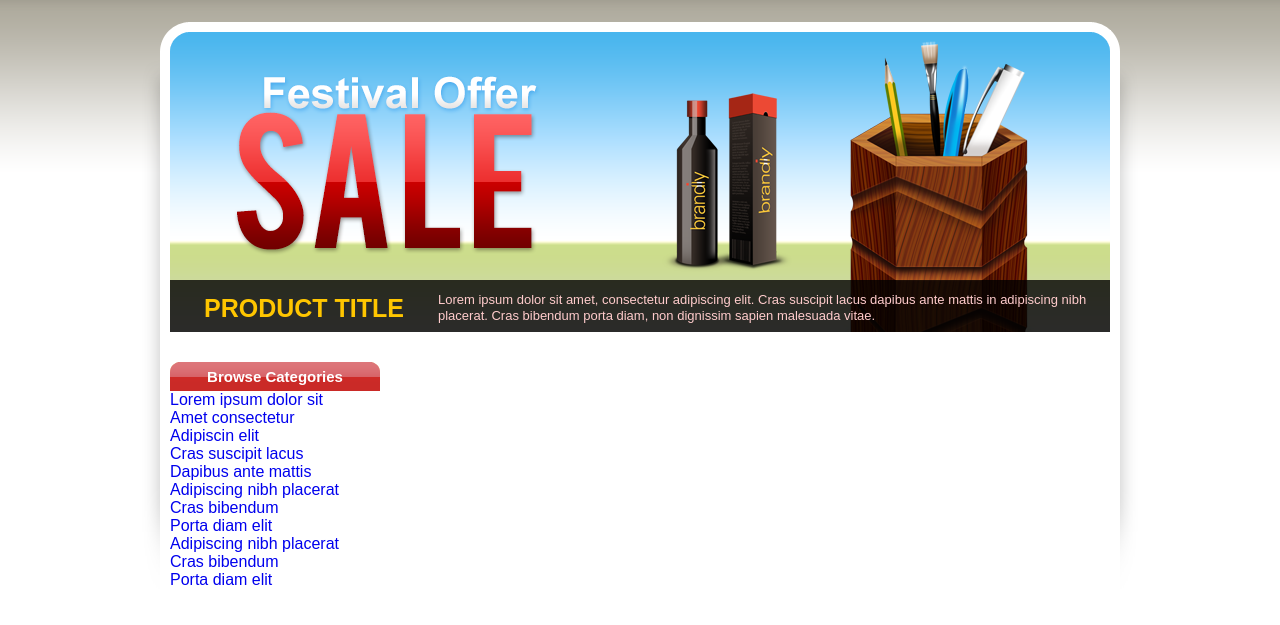
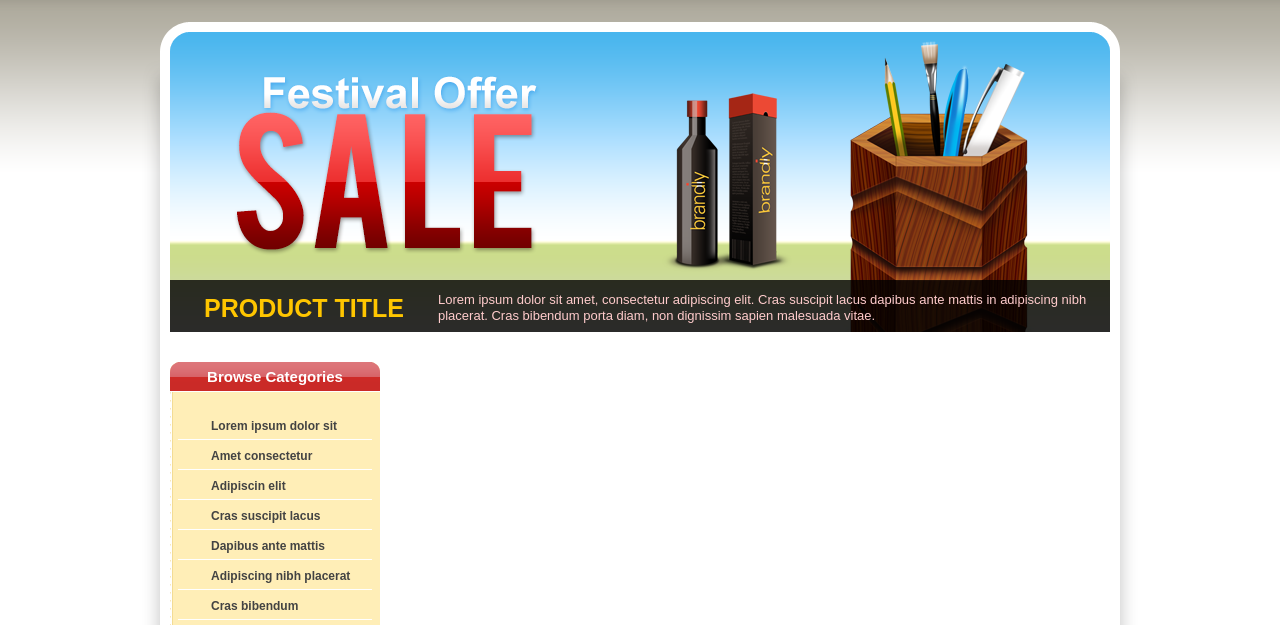
Before and after one commit to PandaJJ5286/Ecommerce-Website, a plain HTML site: page index.html in a window 1280 px wide. Shown: the part 175-800 px from the top of the page. Drawn offline with Linux system fonts and the light colour scheme.

Commit message:
lesson5(3)

```diff
--- a/index.html
+++ b/index.html
@@ -61,8 +61,8 @@
 					<div id="side">
 						<div class="module_menu">
 							<h2><strong><span>Browse Categories</span></strong></h2>
-							<div>
-	 							<ul class="module_menu">
+							<div class="list">
+	 							<ul>
 									<li><a href="#">Lorem ipsum dolor sit</a></li>
 									<li><a href="#">Amet consectetur</a></li>
 									<li><a href="#">Adipiscin elit</a></li>
@@ -83,6 +83,6 @@
 			</div>
 		</div>
 	</div>
-	<div id="footer"></div>
+	<div id="footer"><br><br><br><br><br><br></div>
 </body>
 </html>
--- a/style/css.css
+++ b/style/css.css
@@ -65,6 +65,12 @@ body{background:#fff url(../images/body_bg.png) repeat-x;}
 #main #wrap{width:706px;float:right;}
 
 .module_menu{}
-.module_menu h2{background:url(../images/module_menu_bg.png) repeat-x 0 -29px;}
+.module_menu h2{background:url(../images/module_menu_bg.png) repeat-x 0 -29px;border-bottom:1px solid #fff;}
 .module_menu h2 strong{display:block;height:29px;font-weight: normal;background:url(../images/module_menu_bg.png) no-repeat ;}
 .module_menu h2 span{display:block;height:29px;line-height:29px;color:#fff;font-size:15px;font-weight: bold;text-align:center;background:url(../images/module_menu_bg.png) no-repeat right -58px;}
+
+.list{background: url(../images/module_menu_list_bg.png) repeat-y -210px 0;}
+.list ul{background: url(../images/module_menu_list_bg.png) no-repeat 0 bottom; padding: 18px 8px 15px;}
+.list li{height:29px ;line-height:29px; padding-left:33px; border-bottom:1px solid #fff;}
+.list a{font-size: 12px;font-weight:bold;text-decoration:none;color:#434343;}
+.list a:hover{color:#b20e00;}
```
